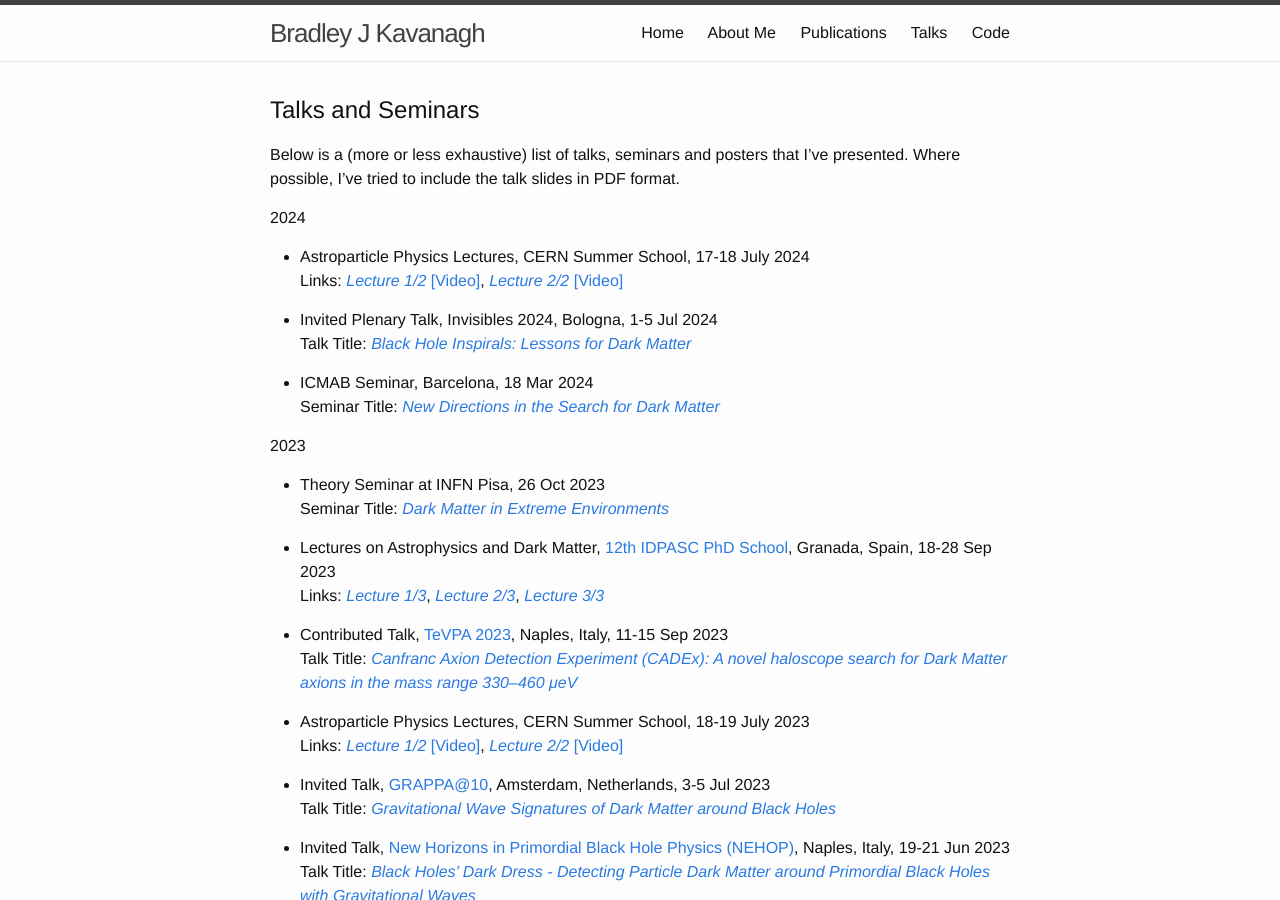
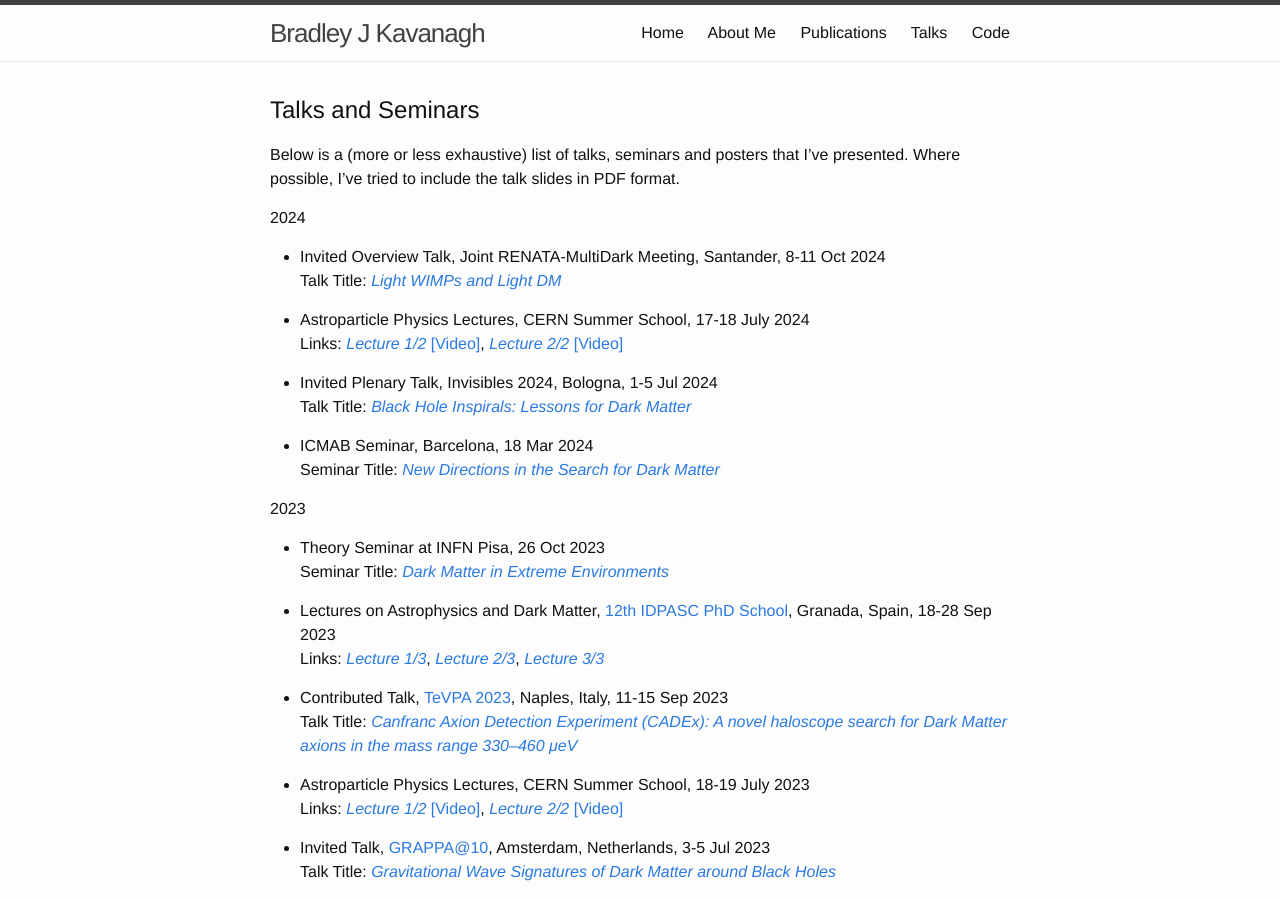
Before and after one commit to bradkav/bradkav.github.io, a Jekyll site: the page built from talks.md, in a window 1280 px wide and 900 px high. Built offline with Jekyll 4.4.1, drawn with Linux system fonts in a browser that asks for light colours.

Commit message:
Added RENATA Talk

```diff
--- a/talks.md
+++ b/talks.md
@@ -10,6 +10,8 @@ weight: 4
 Below is a (more or less exhaustive) list of talks, seminars and posters that I've presented. Where possible, I've tried to include the talk slides in PDF format.
 
 #### 2024
+- Invited Overview Talk, Joint RENATA-MultiDark Meeting, Santander, 8-11 Oct 2024
+Talk Title: [*Light WIMPs and Light DM*](/assets/slides/KAVANAGH_RENATA_MultiDark_Oct2024.pdf)
 
 - Astroparticle Physics Lectures, CERN Summer School, 17-18 July 2024
 Links: [*Lecture 1/2*](/assets/slides/Astroparticle_CERN_summer_school_2024_Lecture1.pdf) [[Video]](https://cds.cern.ch/record/2904813), [*Lecture 2/2*](/assets/slides/Astroparticle_CERN_summer_school_2024_Lecture2.pdf) [[Video]](https://cds.cern.ch/record/2904907)
```
Also changed, not shown: 1 other file.
